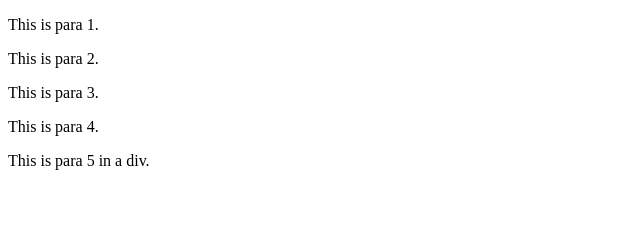
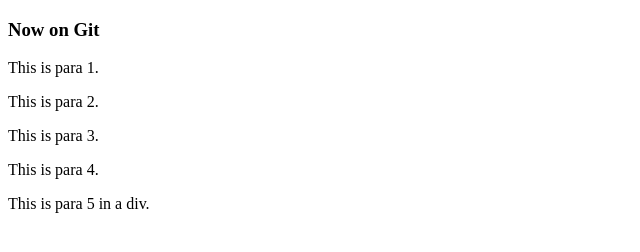
Before and after one commit to pratyush440/JavaScript-Fundamentals-101, a plain HTML site: page index.html in a window 1280 px wide. Shown: the whole page, without its empty margins (0-640 px from the left). Drawn offline with Linux system fonts and the light colour scheme.

Commit message:
Added Announcement regarding git implementation

```diff
--- a/index.html
+++ b/index.html
@@ -22,6 +22,8 @@
 	</style>
 </head>
 <body>
+	<h3>Now on Git</h3>
+
 	<p>This is para 1.</p>
 	<p>This is para 2.</p>
 	<p>This is para 3.</p>
```
